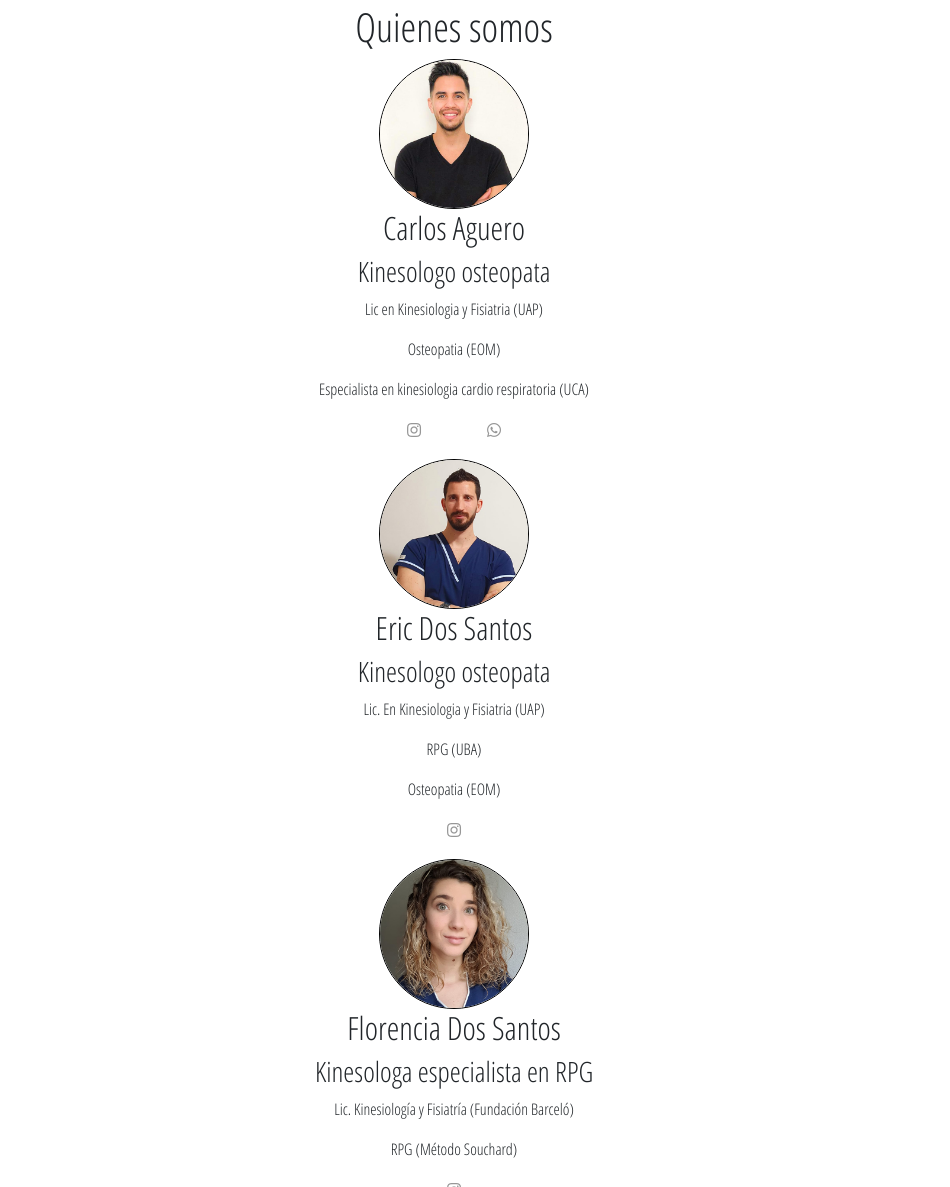
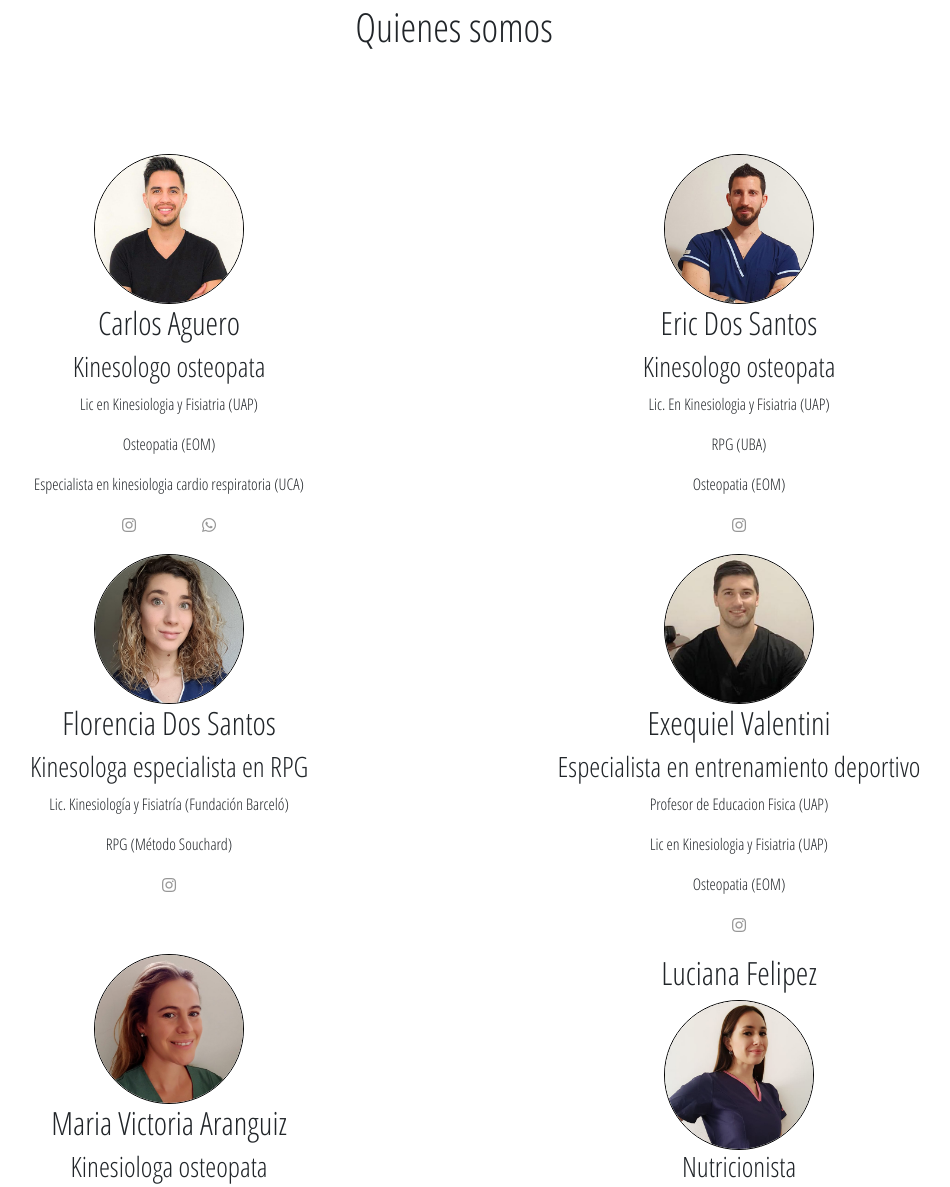
Before and after one commit to JoacoCW/OsteoTeam, a website: page pages/quienesSomos.html in a window 1280 px wide. Shown: the part 77-1264 px from the top of the page, without its empty margins (186-1136 px from the left). Drawn offline with nearby package versions, Linux system fonts and the light colour scheme.

Commit message:
modified columns on quienes somos section

```diff
--- a/pages/quienesSomos.html
+++ b/pages/quienesSomos.html
@@ -66,6 +66,10 @@
             <h1>Quienes somos</h1>
         </div>
             <!-- Profetionals who work with us -->
+    </div>
+    <div class="container container__1">
+        <div class="row">
+            <div class="col-md-6 col-xs-12">
                 <section id="carlos" class="profesional">
                     <div data-aos="fade-up">
                         <img src="../assets/img/Carlos.jpg" alt="Foro redonda Carlos Aguero Osteopata" class="profesional__foto__redonda">
@@ -84,6 +88,8 @@
                         </div>
                     </div>
                 </section>
+            </div>
+            <div class="col-md-6 col-xs-12">
                 <section id="eric" class="profesional">
                     <div data-aos="fade-up">
                         <img src="../assets/img/Wally.jpeg" alt="Foro redonda Eric Dos Santos Osteopata" class="profesional__foto__redonda">
@@ -99,6 +105,8 @@
                         </div>
                     </div>
                 </section>
+            </div>
+            <div class="col-md-6 col-xs-12">
                 <section id="florencia" class="profesional">
                     <div data-aos="fade-up">
                         <img src="../assets/img/flor.jpeg" alt="Foro redonda Florencia Dos Santos Kineiologa RPG" class="profesional__foto__redonda">
@@ -113,6 +121,8 @@
                         </div>
                     </div>
                 </section>
+            </div>
+            <div class="col-md-6 col-xs-12">
                 <section id="exequiel" class="profesional">
                     <div data-aos="fade-up">
                         <img src="../assets/img/exeValentini.jpeg" alt="Foro redonda Exequiel Valentini osteopata" class="profesional__foto__redonda">
@@ -128,6 +138,8 @@
                         </div>
                     </div>
                 </section>
+            </div>
+            <div class="col-md-6 col-xs-12">
                 <section id="maria" class="profesional">
                     <div data-aos="fade-up">
                         <img src="../assets/img/Victoria.jpeg" alt="Foro redonda María Victoria Aranguiz" class="profesional__foto__redonda">
@@ -145,6 +157,8 @@
                         </div>
                     </div>
                 </section>
+            </div>
+            <div class="col-md-6 col-xs-12">
                 <section id="luciana" class="profesional">
                     <div data-aos="fade-up">
                         <h2>Luciana Felipez</h2>
@@ -163,6 +177,8 @@
                         </div>
                     </div>
                 </section>
+            </div>
+        </div>
     </div>
     <!-- Close section -->
     <!-- Open footer-->
```
Lines whose indentation alone changed are shown as unchanged.
